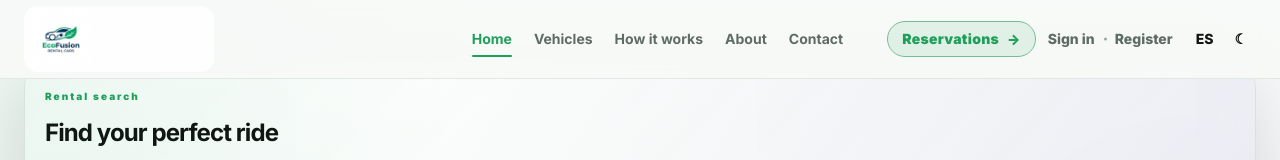
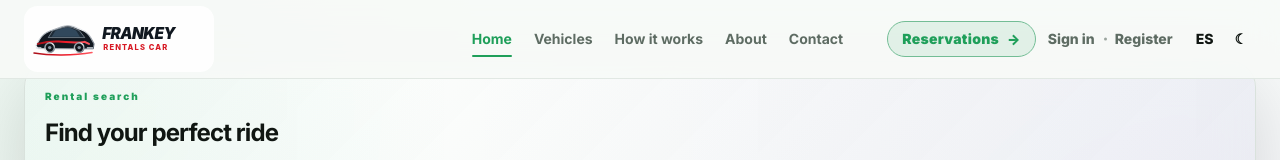
Before and after one commit to franyelmartinez618-cloud/EcoFusion-RentalCars2.0, a React (Vite) app in the folder frontend/: page / in a window 1280 px wide. Shown: the top 160 px of the page. Built offline with nearby package versions, Linux system fonts and the light colour scheme; no server answers.

Commit message:
Apply FRANKEY Rentals Car brand identity

```diff
--- a/frontend/src/components/Navbar/Navbar.jsx
+++ b/frontend/src/components/Navbar/Navbar.jsx
@@ -71,9 +71,9 @@ export default function Navbar() {
     return (
         <header className={`navbar ${scrolled ? "navbar--scrolled" : ""}`}>
             <div className="container navbar__container">
-                <Link to="/" className="navbar__brand" onClick={closeMenu} aria-label="EcoFusion Rental Cars">
-                    <img src="/ecofusion-logo.png" alt="EcoFusion Rental Cars" className="navbar__logo-image navbar__logo-image--full" />
-                    <img src="/ecofusion-logo-symbol.png" alt="EcoFusion" className="navbar__logo-image navbar__logo-image--compact" />
+                <Link to="/" className="navbar__brand" onClick={closeMenu} aria-label="FRANKEY Rentals Car">
+                    <img src="/frankey-rentals-logo.svg" alt="FRANKEY Rentals Car" className="navbar__logo-image navbar__logo-image--full" />
+                    <img src="/frankey-rentals-symbol.svg" alt="FRANKEY Rentals Car" className="navbar__logo-image navbar__logo-image--compact" />
                 </Link>
 
                 <button type="button" className="navbar__mobile-toggle" onClick={() => setMenuOpen((value) => !value)} aria-label={t.common.menu} aria-expanded={menuOpen}>
```
